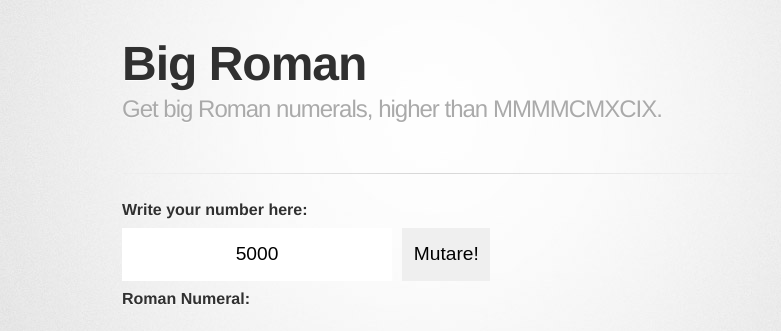
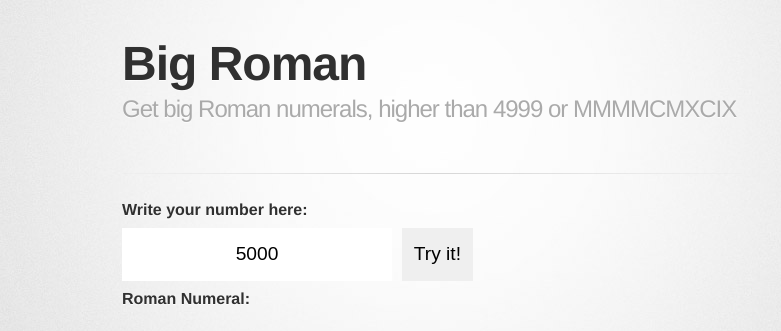
Before and after one commit to esquinas/bigroman, a plain HTML site: page index.html in a window 1280 px wide. Shown: the top 331 px of the page, without its empty margins (208-989 px from the left). Drawn offline with Linux system fonts and the light colour scheme; a web font is replaced by a local one.

Commit message:
Update index.html
Little retouch to make things more clear.

```diff
--- a/index.html
+++ b/index.html
@@ -53,7 +53,7 @@
 
         <header>
           <h1>Big Roman</h1>
-          <h2>Get big Roman numerals, higher than MMMMCMXCIX.</h2>
+          <h2>Get big Roman numerals, higher than 4999 or MMMMCMXCIX</h2>
         </header>
 
         <!--<section id="downloads" class="clearfix">-->
@@ -68,7 +68,7 @@
 
   <input class="input_element" type="text" value="5000" id="arabic_input" autocomplete="off">
 
-  <button class="input_element button" onclick="convert()">Mutare!</button>
+  <button class="input_element button" onclick="convert()">Try it!</button>
 
 <h4>Roman Numeral:</h4>
 
```
